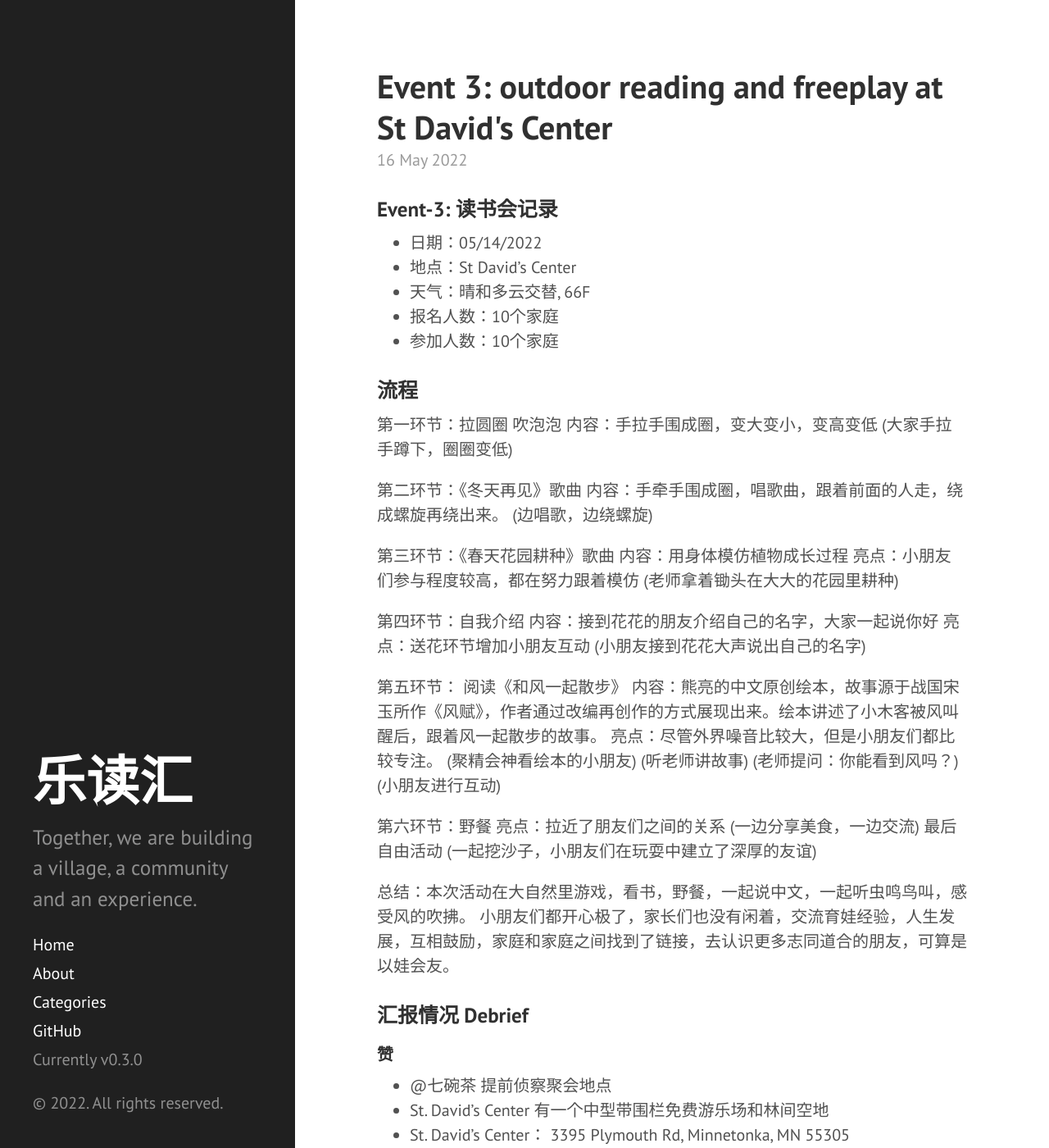
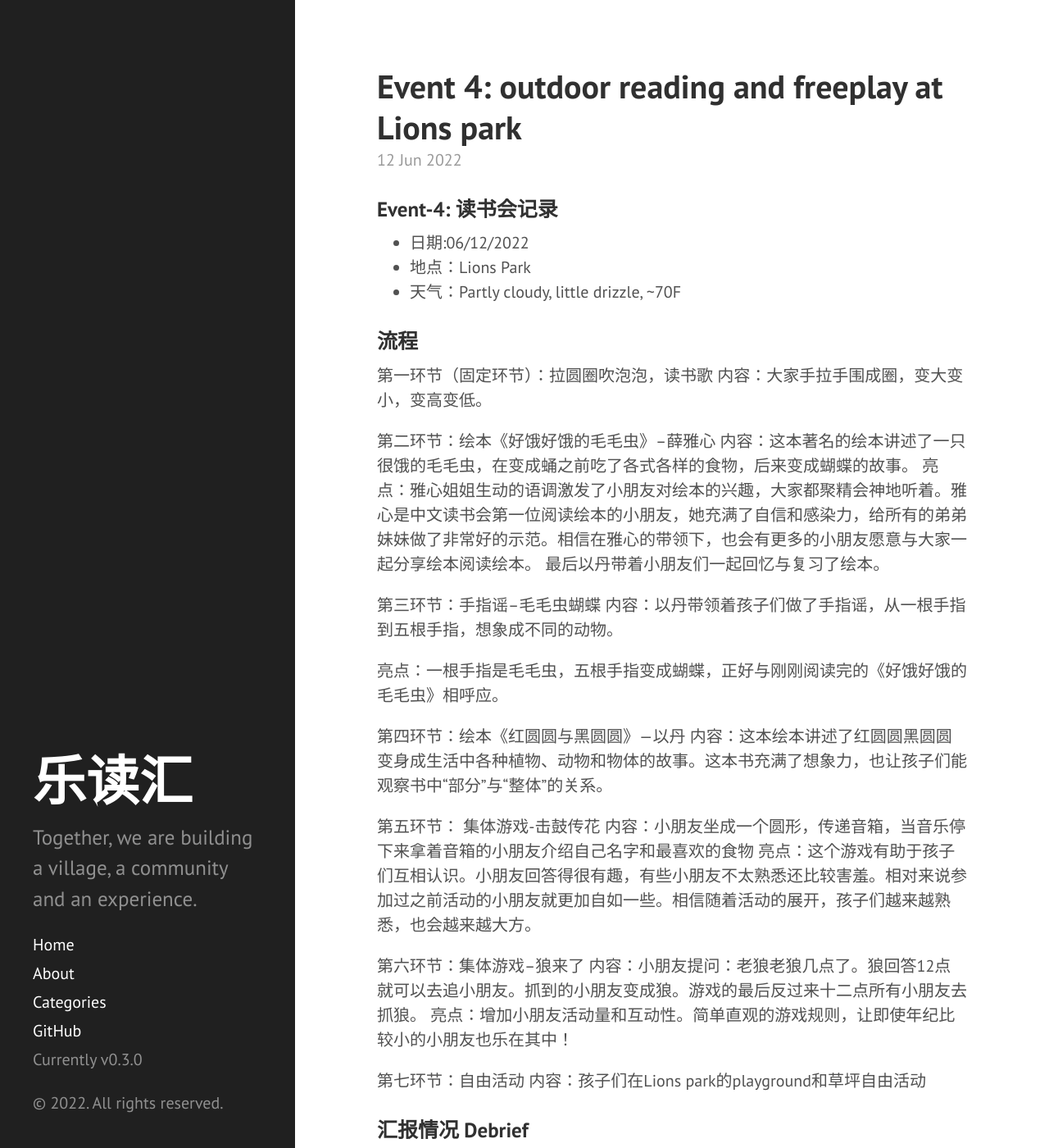
Before and after one commit to leducon/leducon.github.io, a Jekyll site: the page built from index.html, in a window 1280 px wide and 1400 px high. Shown: the whole window at 82% size. Built offline with Jekyll 4.4.1, drawn with Linux system fonts in a browser that asks for light colours; Markdown is read by kramdown in place of the engine named in the settings; the list of posts is cut into pages by our own code; some of the changed text lies outside the part shown.

Commit message:
update 4: add event 4

```diff
--- /dev/null
+++ b/_posts/2022-06-12-event4-outdoor-lions-park.md
@@ -0,0 +1,76 @@
+---
+layout: post
+title: "Event 4: outdoor reading and freeplay at Lions park"
+date: 2022-06-12 10:00:00 -0600
+categories: [events, outdoor, picnic, freeplay]
+---
+
+
+### Event-4: 读书会记录
+
+- 日期:06/12/2022
+- 地点：Lions Park
+- 天气：Partly cloudy, little drizzle, ~70F
+
+
+### 流程
+
+第一环节（固定环节）：拉圆圈吹泡泡，读书歌
+内容：大家手拉手围成圈，变大变小，变高变低。
+
+
+第二环节：绘本《好饿好饿的毛毛虫》--薛雅心
+内容：这本著名的绘本讲述了一只很饿的毛毛虫，在变成蛹之前吃了各式各样的食物，后来变成蝴蝶的故事。
+亮点：雅心姐姐生动的语调激发了小朋友对绘本的兴趣，大家都聚精会神地听着。雅心是中文读书会第一位阅读绘本的小朋友，她充满了自信和感染力，给所有的弟弟妹妹做了非常好的示范。相信在雅心的带领下，也会有更多的小朋友愿意与大家一起分享绘本阅读绘本。
+最后以丹带着小朋友们一起回忆与复习了绘本。
+
+
+第三环节：手指谣--毛毛虫蝴蝶
+内容：以丹带领着孩子们做了手指谣，从一根手指到五根手指，想象成不同的动物。
+
+亮点：一根手指是毛毛虫，五根手指变成蝴蝶，正好与刚刚阅读完的《好饿好饿的毛毛虫》相呼应。
+
+
+第四环节：绘本《红圆圆与黑圆圆》---以丹
+内容：这本绘本讲述了红圆圆黑圆圆变身成生活中各种植物、动物和物体的故事。这本书充满了想象力，也让孩子们能观察书中“部分”与“整体”的关系。
+
+
+第五环节： 集体游戏-击鼓传花
+内容：小朋友坐成一个圆形，传递音箱，当音乐停下来拿着音箱的小朋友介绍自己名字和最喜欢的食物
+亮点：这个游戏有助于孩子们互相认识。小朋友回答得很有趣，有些小朋友不太熟悉还比较害羞。相对来说参加过之前活动的小朋友就更加自如一些。相信随着活动的展开，孩子们越来越熟悉，也会越来越大方。
+
+
+第六环节：集体游戏--狼来了
+内容：小朋友提问：老狼老狼几点了。狼回答12点就可以去追小朋友。抓到的小朋友变成狼。游戏的最后反过来十二点所有小朋友去抓狼。
+亮点：增加小朋友活动量和互动性。简单直观的游戏规则，让即使年纪比较小的小朋友也乐在其中！
+
+
+第七环节：自由活动
+内容：孩子们在Lions park的playground和草坪自由活动
+
+### 汇报情况 Debrief
+
+#### 赞
+
+- 公园远离公路，平坦宽阔
+- Lions Park： 151 Louisiana Ave N, Golden Valley, MN 55427
+- 第二次[图文记录](../files/聚会3-读书会记录.docx)
+- 会后的聚餐和自由时间让家庭之间有充分机会讨论交流
+
+#### 鉴
+
+- 原定6/11，因下雨推迟一天
+- 大树地下好乘凉，也方便阅读
+- 狼来的游戏要羊去追狼
+
+### 志愿者 Volunteers
+
+| Contribution   | Name          |
+| :------------- | :------------ |
+| 组织           | @Ali          |
+| 课程设计和带领 | 薛雅心        |
+| 文字记录       | @小门琳       |
+| 摄影           | Joey的夫人   |
+| 图文整合       | @钟钟   |
+| 设备         | @菜菜狐爱吃肉 @77爱吃海苔|
+| 网站后勤       | @David        |
```
Also changed, not shown: _posts/2022-05-16-event3-outdoor-read.md (+1 -1 lines), 2 other files.
